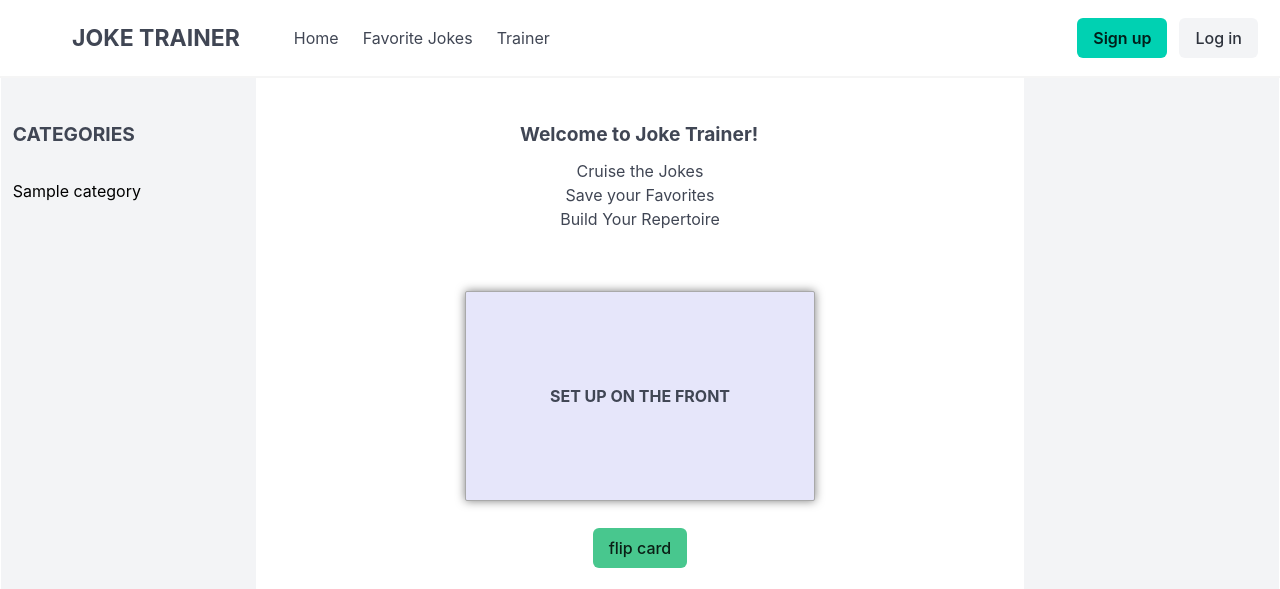
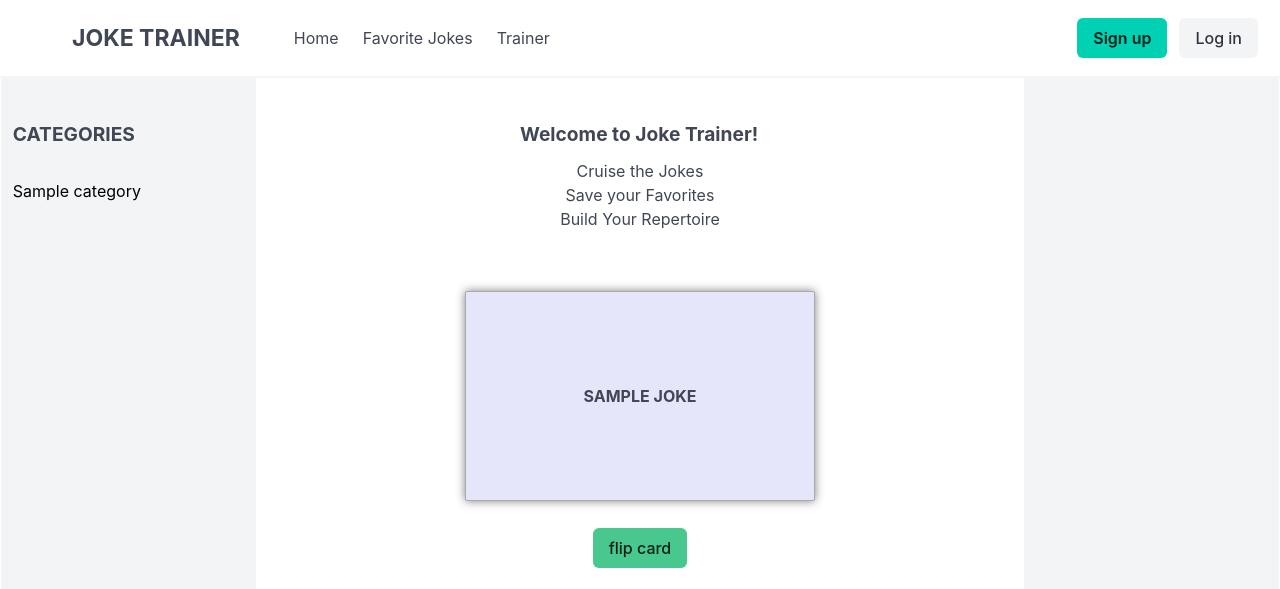
Before and after one commit to robbyhecht/joke-trainer, a Django app: page / in a window 1280 px wide. Shown: the top 589 px of the page. Run offline with Django 3.2, Linux system fonts and the light colour scheme; tables that the repository leaves empty hold one stand-in row (values such as "Sample post"); some libraries are stand-ins or nearby versions.

Commit message:
joke is currently displaying at random on index page

```diff
--- a/jt/templates/index.html
+++ b/jt/templates/index.html
@@ -34,14 +34,12 @@
       <div class="singlecard-container">
         <div class="flip3D" id="cardtarget">
           <div class="back">
-            {% for joke in joke_at_random %}
               <div class="backHeader">
-                <h3 class="card-text">{{joke.answer}}</h3>
+                <h3 class="card-text">{{joke_at_random.answer}}</h3>
               </div>
-            {% endfor %}
           </div>
           <div class="front">
-            <h3 class="card-text">set up on the front</h3>
+            <h3 class="card-text">{{joke_at_random.question}}</h3>
           </div>
         </div>
         <div class="flip-button-container">
--- a/jt/urls.py
+++ b/jt/urls.py
@@ -5,8 +5,9 @@ from jt import views
 
 app_name = "jt"
 urlpatterns = [
-  path('', views.index, name='index'),
-  path('', views.list_categories, name='list_categories'),
+  # path('', views.index, name='index'),
+  # path('', views.list_categories, name='list_categories'),
+  path('', views.random_joke, name = 'random_joke'),
   path('login', views.login_user, name='login'),
   path('logout', views.user_logout, name='logout'),
   path('register', views.register, name='register'),
@@ -15,5 +16,4 @@ urlpatterns = [
   path('favorites/trainer', views.favorites_train, name='favorites_trainer'),
   path('category/add', views.add_to_favorites, name='add_to_favorites'),
   path('favorites/delete/<int:id>', views.delete_from_favorites, name ='delete_from_favorites'),
-  path('random', views.random_joke, name = 'random_joke'),
 ]
```
